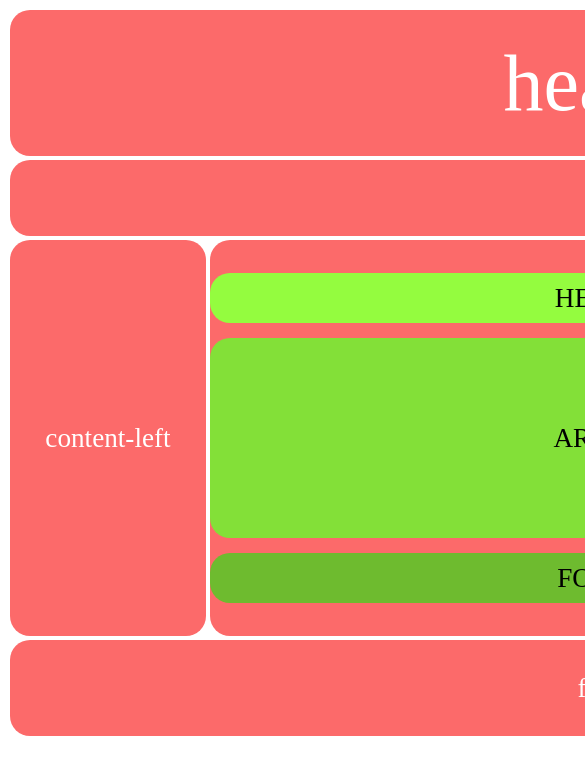
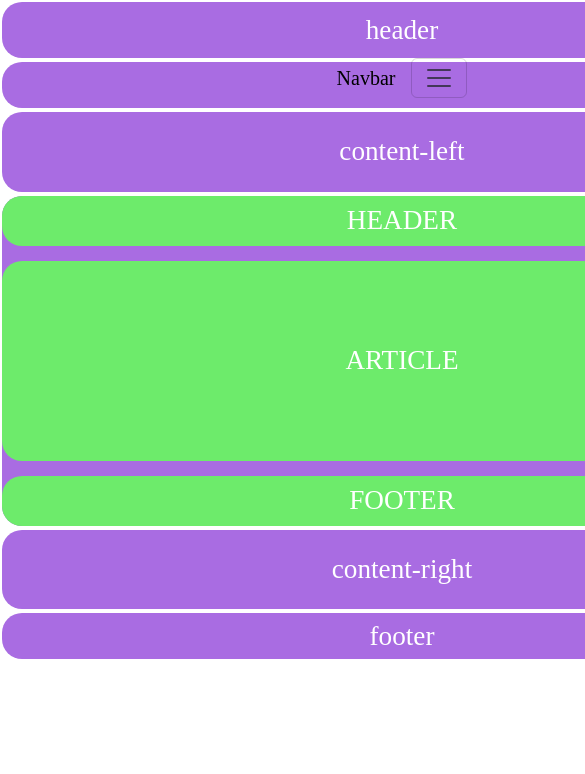
Before and after one commit to ogabperei/rascunhosfront, a plain HTML site: page DESAFIO/index2.html in a window 390 px wide. Shown: the top 774 px of the page, 585 px wide, since content can reach past the window. Drawn offline with nearby package versions, Linux system fonts and the light colour scheme; a web font is replaced by a local one.

Commit message:
Rascunho 2

```diff
--- a/DESAFIO/STYLE.CSS
+++ b/DESAFIO/STYLE.CSS
@@ -6,7 +6,7 @@
 
 .header {
     grid-area: header;
-    font-size: 80px !important;
+
 }
 
 .nav {
@@ -16,7 +16,6 @@
 
 .content-main {
     grid-area: content-main;
-    /* font-size: 120px !important; */
 }
 
 .content-right {
@@ -50,7 +49,7 @@
 }
 
 * {
-    font-family: 'Thunderhouse Pro';
+    font-family:'thunderhouse pro';
     color: white;
     border-radius: 20px;
 }
@@ -63,3 +62,68 @@
     align-content: center;
 
 }
+
+@media screen and (max-width: 850px){
+    .gridtemplate {
+        grid-template:
+            "header" 60px
+            "nav" 50px
+            "content-left" 1fr
+            "content-main" 4fr
+            "content-right" 1fr
+            "footer" 50px
+            / 1fr
+        ;
+    }
+    .item{
+        background-color: rgb(169, 108, 226);
+    }
+}
+.mainheader{
+    background-color: rgb(202, 80, 80);
+    width: 800px;
+    align-content: center;
+    color: black;
+
+    @media screen and (max-width: 850px) {
+        background-color: rgb(109, 235, 107);
+    width: 800px;
+    align-content: center;
+    color: rgb(255, 255, 255);
+    }
+}
+.mainarticle{
+    background-color: rgb(202, 80, 80);
+    width: 800px;
+    align-content: center;
+    color: black;
+    @media screen and (max-width: 850px) {
+        background-color: rgb(109, 235, 107);
+    width: 800px;
+    align-content: center;
+    color: rgb(255, 255, 255);
+    }
+}
+.mainfooter{
+    background-color: rgb(202, 80, 80);
+    width: 800px;
+    align-content: center;
+    color: black;
+    @media screen and (max-width: 850px) {
+        background-color: rgb(109, 235, 107);
+    width: 800px;
+    align-content: center;
+    color: rgb(255, 255, 255);
+    }
+}
+.nav{
+    display: flex;
+    align-items: center;
+    text-align: center;
+    justify-content: center;
+    font-size: 50px;
+}
+
+.navbar.bg-body-tertiary{
+    background-color: rgba(0, 0, 255, 0)!important;
+}
--- a/DESAFIO/index2.html
+++ b/DESAFIO/index2.html
@@ -3,23 +3,59 @@
 <head>
     <meta charset="UTF-8">
     <meta name="viewport" content="width=device-width, initial-scale=1.0">
+    <link href="https://cdn.jsdelivr.net/npm/bootstrap@5.3.3/dist/css/bootstrap.min.css" rel="stylesheet" integrity="sha384-QWTKZyjpPEjISv5WaRU9OFeRpok6YctnYmDr5pNlyT2bRjXh0JMhjY6hW+ALEwIH" crossorigin="anonymous">
     <link rel="stylesheet" href="../DESAFIO/STYLE.CSS">
     <title>Document</title>
 </head>
 <body>
-    <div>
         <main class=" grid gridtemplate">
             <header class="item header">header</header>
-            <nav class="item nav">nav</nav>
+            <nav class="item nav">
+                <nav class="navbar navbar-expand-lg bg-body-tertiary">
+                    <div class="container-fluid">
+                      <a class="navbar-brand" href="#">Navbar</a>
+                      <button class="navbar-toggler" type="button" data-bs-toggle="collapse" data-bs-target="#navbarSupportedContent" aria-controls="navbarSupportedContent" aria-expanded="false" aria-label="Toggle navigation">
+                        <span class="navbar-toggler-icon"></span>
+                      </button>
+                      <div class="collapse navbar-collapse" id="navbarSupportedContent">
+                        <ul class="navbar-nav me-auto mb-2 mb-lg-0">
+                          <li class="nav-item">
+                            <a class="nav-link active" aria-current="page" href="#">Home</a>
+                          </li>
+                          <li class="nav-item">
+                            <a class="nav-link" href="#">Link</a>
+                          </li>
+                          <li class="nav-item dropdown">
+                            <a class="nav-link dropdown-toggle" href="#" role="button" data-bs-toggle="dropdown" aria-expanded="false">
+                              Dropdown
+                            </a>
+                            <ul class="dropdown-menu">
+                              <li><a class="dropdown-item" href="#">Action</a></li>
+                              <li><a class="dropdown-item" href="#">Another action</a></li>
+                              <li><hr class="dropdown-divider"></li>
+                              <li><a class="dropdown-item" href="#">Something else here</a></li>
+                            </ul>
+                          </li>
+                          <li class="nav-item">
+                            <a class="nav-link disabled" aria-disabled="true">Disabled</a>
+                          </li>
+                        </ul>
+                        <form class="d-flex" role="search">
+                          <input class="form-control me-2" type="search" placeholder="Julio é ..." aria-label="Search">
+                          <button class="btn btn-outline-success" type="submit">Search</button>
+                        </form>
+                      </div>
+                    </div>
+                  </nav>
+            </nav>
             <section class="item content-left">content-left</section>
             <section class="item content-main">
-                <div class="mainheader" style="background-color: rgb(148, 252, 63); width: 800px; align-content: center; color: black;">HEADER</div>
-                <div class="mainarticle" style="background-color: rgb(131, 224, 56); width: 800px; align-content: center; color: black;">ARTICLE</div>
-                <div class="mainfooter" style="background-color: rgb(110, 187, 47);width: 800px; align-content: center; color: black;">FOOTER</div>
+                <div class="mainheader">HEADER</div>
+                <div class="mainarticle">ARTICLE</div>
+                <div class="mainfooter">FOOTER</div>
             </section>
             <section class="item content-right">content-right</section>
             <footer class="item footer">footer</footer>
         </main>
-    </div>
 </body>
 </html>
```
